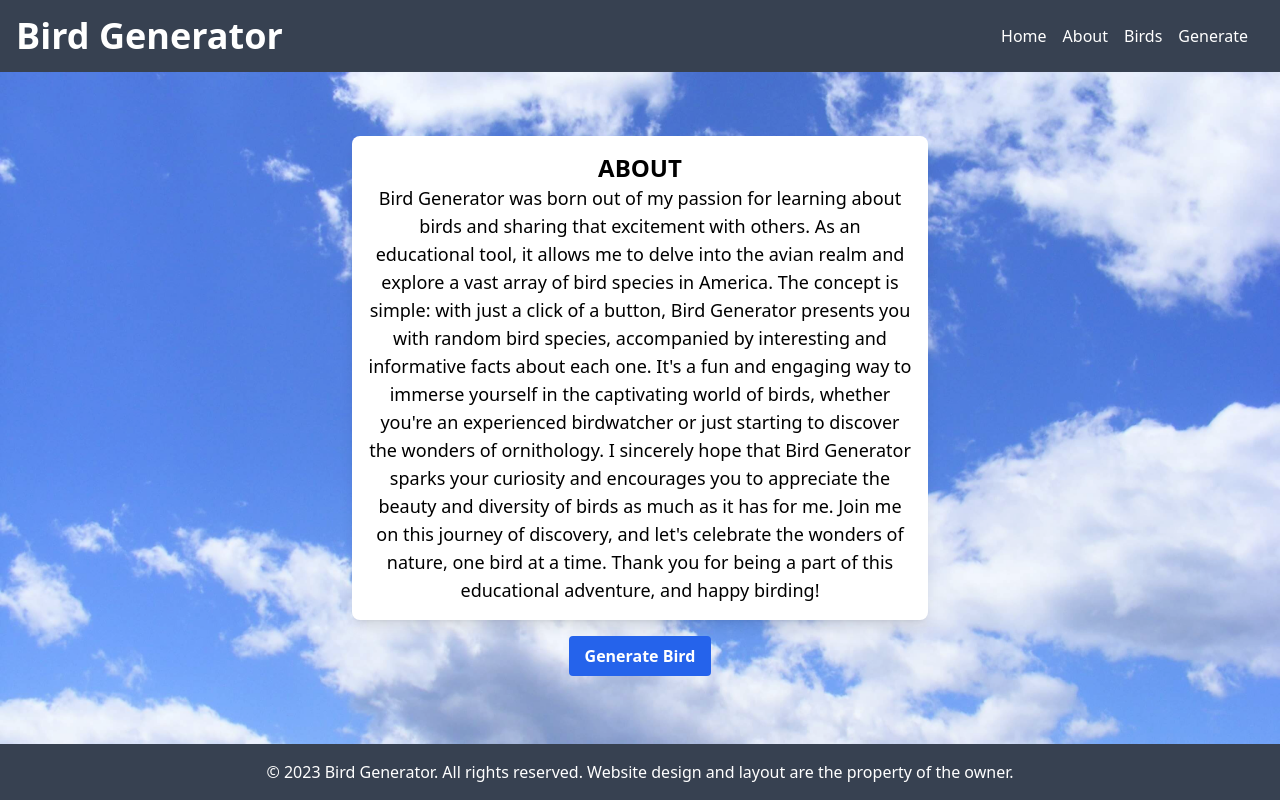
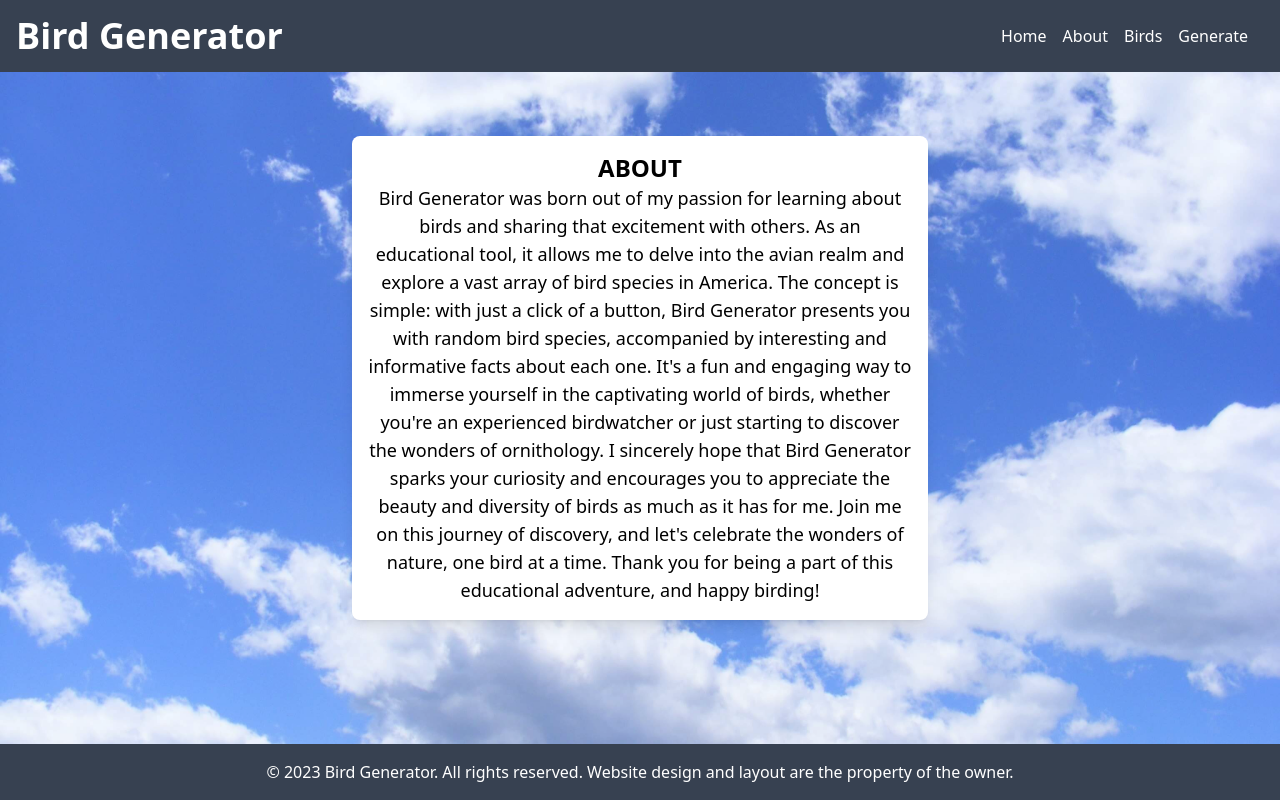
Before and after one commit to willthedevelop3r/birds-frontend, a React (Create React App) app: page /about in a window 1280 px wide. Built offline with nearby package versions, Linux system fonts and the light colour scheme.

Commit message:
removed buttons

```diff
--- a/src/components/About.jsx
+++ b/src/components/About.jsx
@@ -23,12 +23,6 @@ const About = () => {
           adventure, and happy birding!
         </p>
       </div>
-      <Link
-        to='/generate'
-        className='mt-4 bg-blue-600 hover:bg-blue-700 text-white font-bold py-2 px-4 rounded'
-      >
-        Generate Bird
-      </Link>
     </div>
   );
 };
--- a/src/components/Birds.jsx
+++ b/src/components/Birds.jsx
@@ -47,12 +47,6 @@ const Birds = () => {
           </ul>
         )}
       </div>
-      <Link
-        to='/generate'
-        className='mt-4 bg-blue-600 hover:bg-blue-800 text-white font-bold py-2 px-4 rounded'
-      >
-        Generate Bird
-      </Link>
     </div>
   );
 };
```
